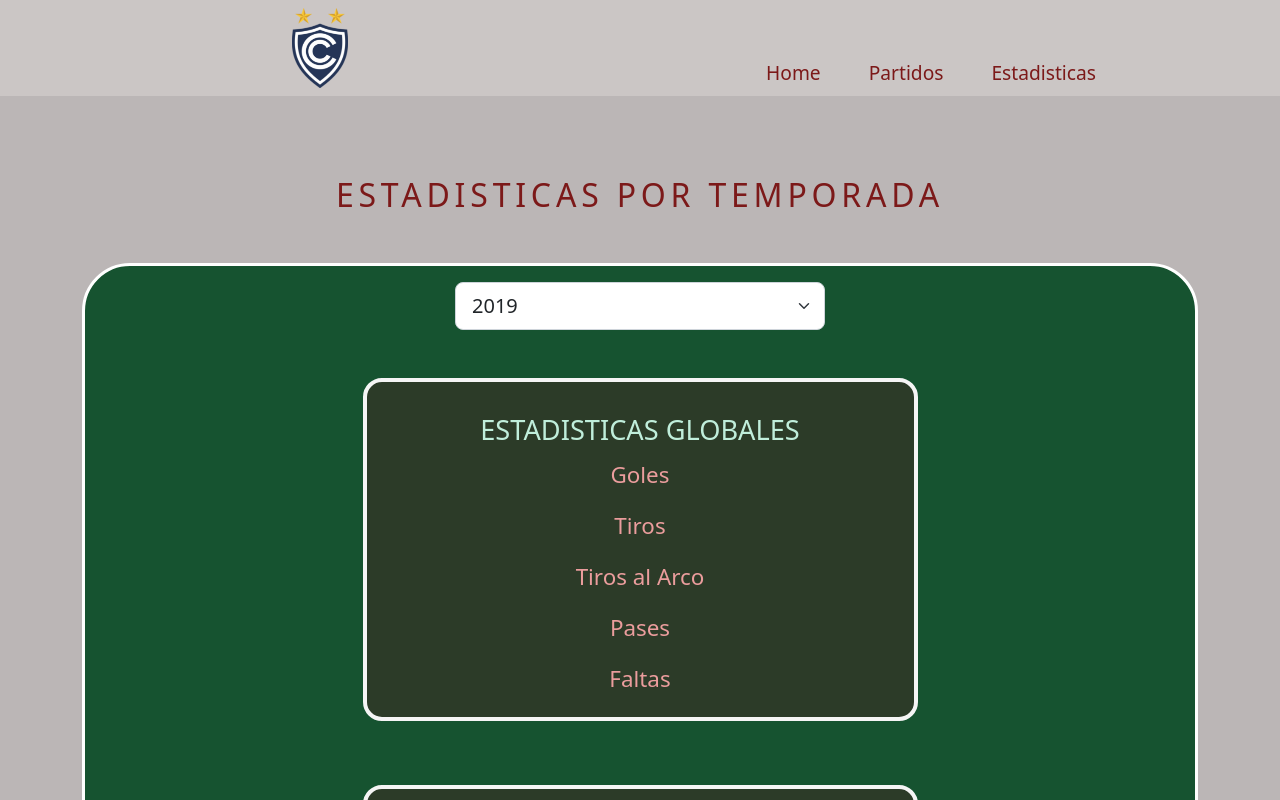
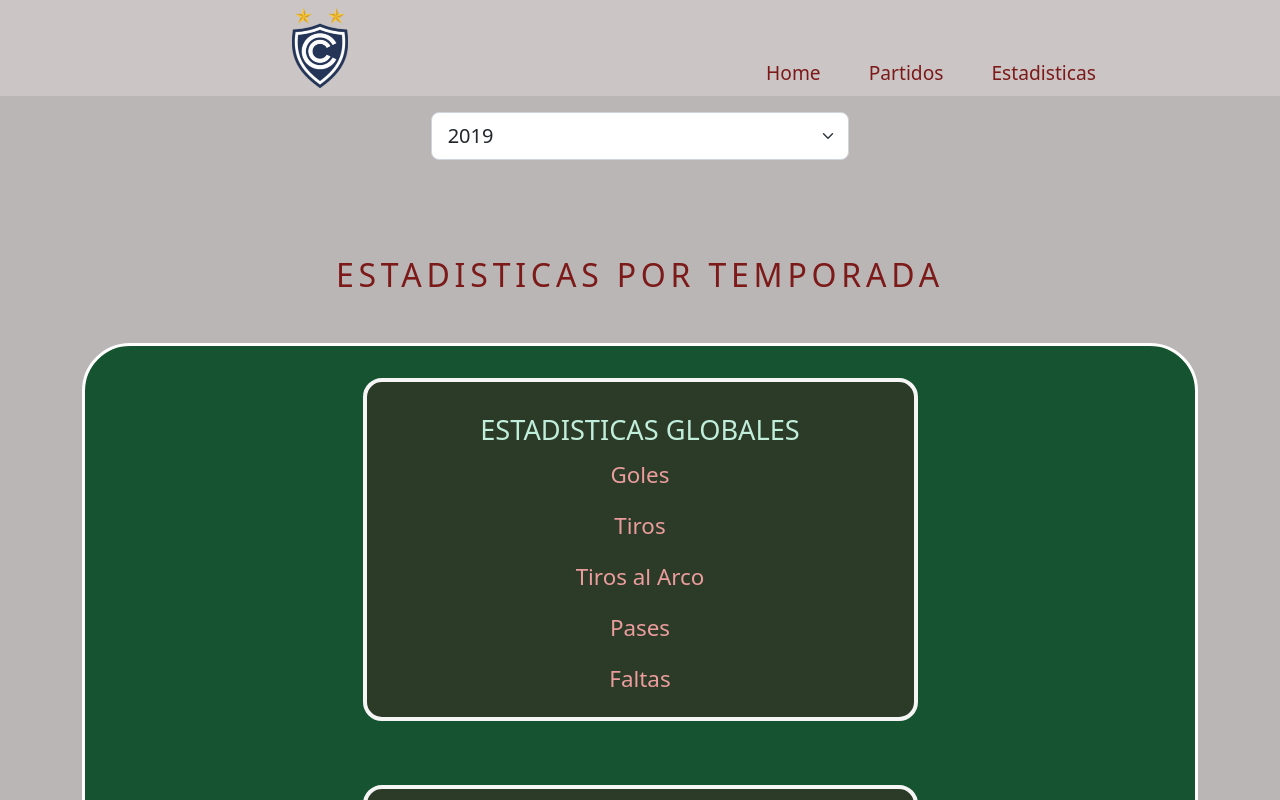
Before and after one commit to Jose-pe/CiencianoFront, a React (Create React App) app: page /estadisticas in a window 1280 px wide. Shown: the top 800 px of the page. Built offline with nearby package versions, Linux system fonts and the light colour scheme; no server answers.

Commit message:
buscador de stats

```diff
--- a/src/Componentes/ShowStats.js
+++ b/src/Componentes/ShowStats.js
@@ -4,7 +4,16 @@ import '../css/stats.css';
 import { useEffect, useState } from 'react';
 
 export function ShowStats () {
-    const url = 'http://cienciano.in/api/statstemporada/2022'
+
+    const [selected, setSelected] = useState();
+    let temporada;
+    const handleChange = event => {
+
+     temporada = setSelected(event.target.value);
+
+    };
+
+    const url = 'http://cienciano.in/api/statstemporada/' + temporada;
 
     const [stats, setStats] = useState([]);
 
@@ -22,11 +31,24 @@ export function ShowStats () {
 
 
 
+
+
     return(
         <div className='container-fluid'>
 
 
+          <div className='row justify-content-center mt-3'>
+                <div className='col-4 text-center'>
+                <select className="form-select form-select-lg mb-3" value={selected} onChange={handleChange}  aria-label=".form-select-lg example">
+                                <option value="2019">2019</option>
+                                <option value="2020">2020</option>
+                                <option value="2021">2021</option>
+                                <option value="2022">2022</option>
+                                <option value="2023">2023</option>
 
+                        </select>
+                </div>
+                </div>
                           <Stats stats={stats} />
 
 
--- a/src/Componentes/Stats.js
+++ b/src/Componentes/Stats.js
@@ -13,18 +13,7 @@ export function Stats({stats=[]}){
                 </div>
 
                 <div className='row justify-content-center' id='matchcontent'>
-                <div className='row justify-content-center mt-3'>
-                <div className='col-4 text-center'>
-                <select className="form-select form-select-lg mb-3" aria-label=".form-select-lg example">
-                                <option value="">2019</option>
-                                <option value="">2020</option>
-                                <option value="">2021</option>
-                                <option value="">2022</option>
-                                <option value="">2023</option>
 
-                        </select>
-                </div>
-                </div>
                 <div className='col-6 text-center' id='contentstats'>
                         <h3 className='subtitle' >ESTADISTICAS GLOBALES</h3>
                         <div className='row justify-content-center' >
```
